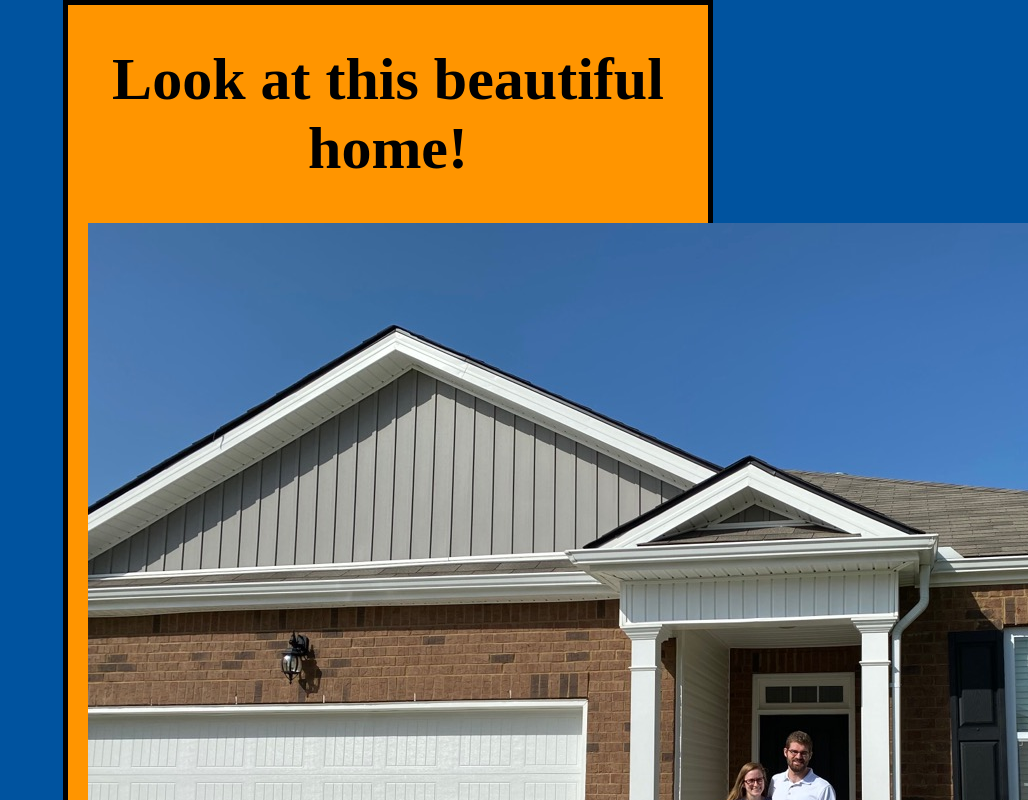
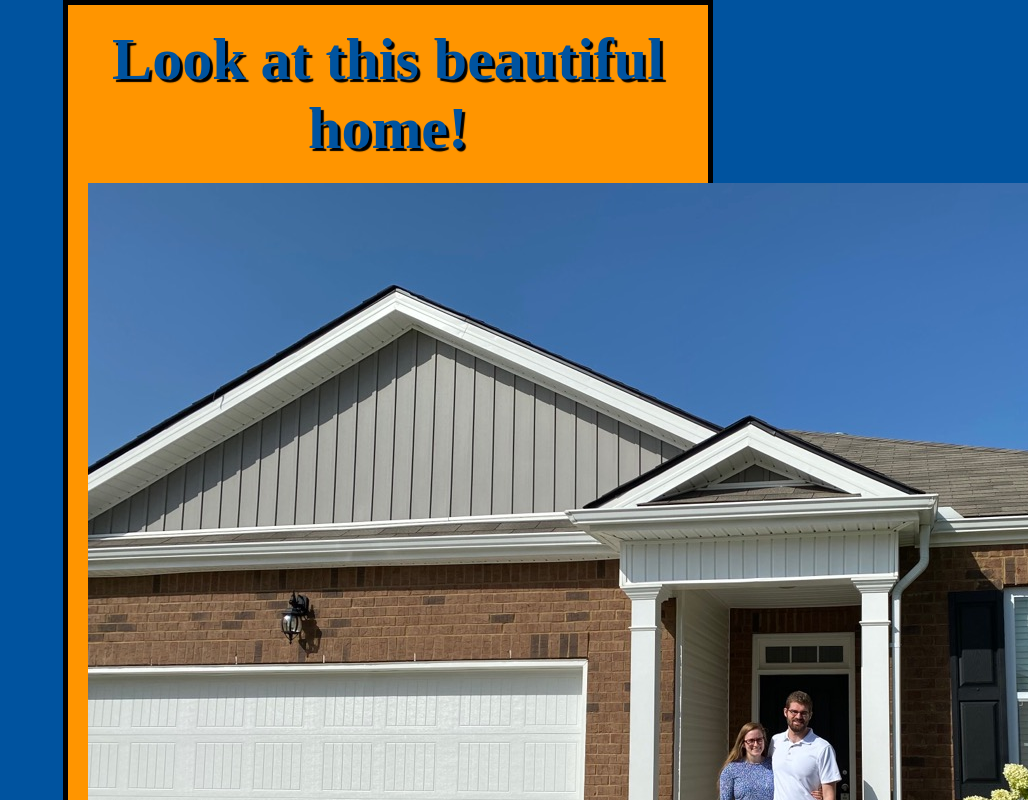
Before and after one commit to jsardello/jsardello.github.io, a plain HTML site: page index.html in a window 1280 px wide. Shown: the top 800 px of the page, without its empty margins (252-1280 px from the left). Drawn offline with Linux system fonts and the light colour scheme.

Commit message:
CSS Module

```diff
--- a/styles/style.css
+++ b/styles/style.css
@@ -26,3 +26,15 @@ body {
     padding: 0 20px 20px 20px;
     border: 5px solid black;
 }
+
+h1 {
+    margin: 0;
+    padding: 20px 0;
+    color: #00539f;
+    text-shadow: 3px 3px 1px black;
+}
+
+img {
+    display: block;
+    margin: 0 auto;
+}
```
